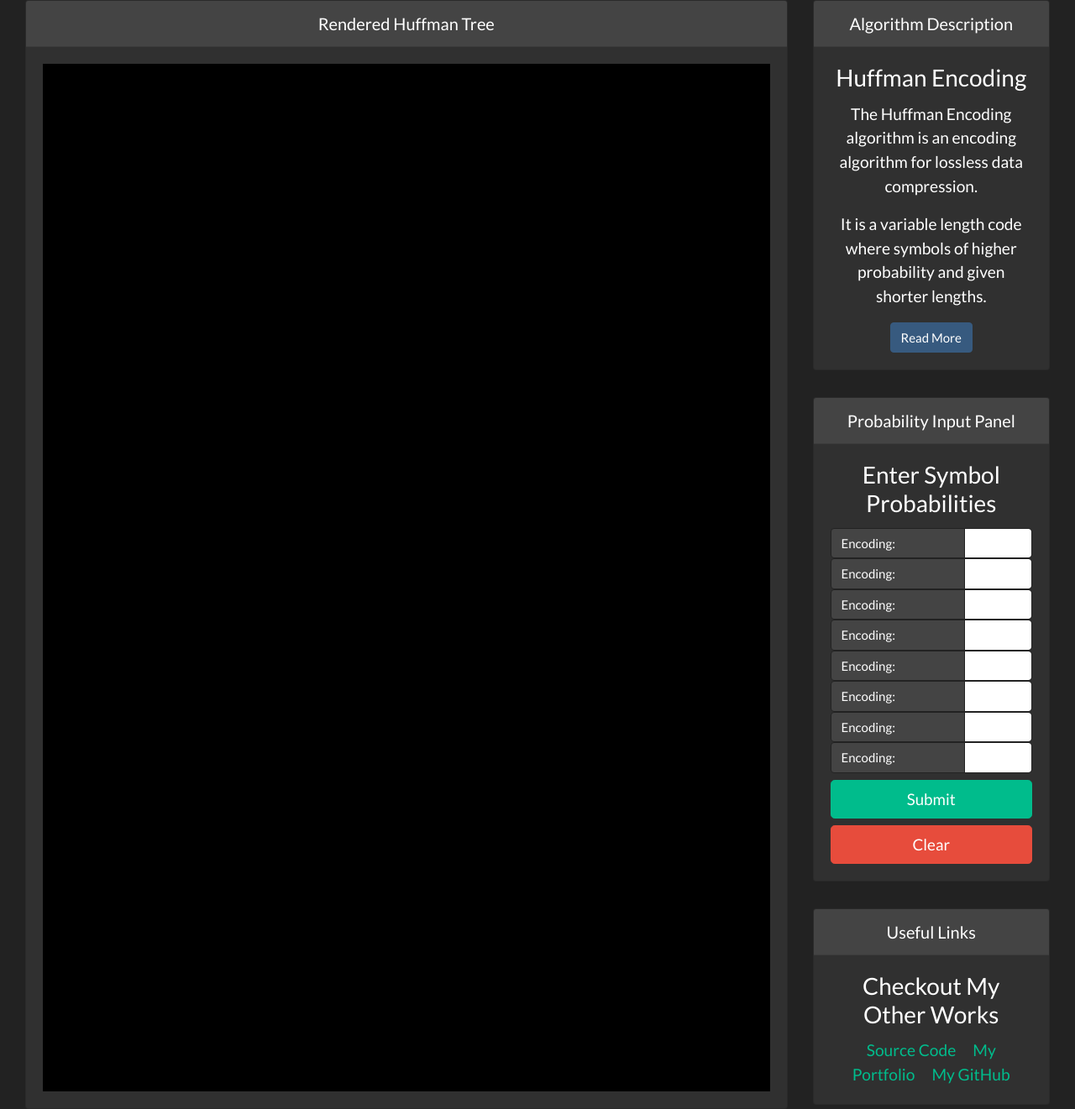
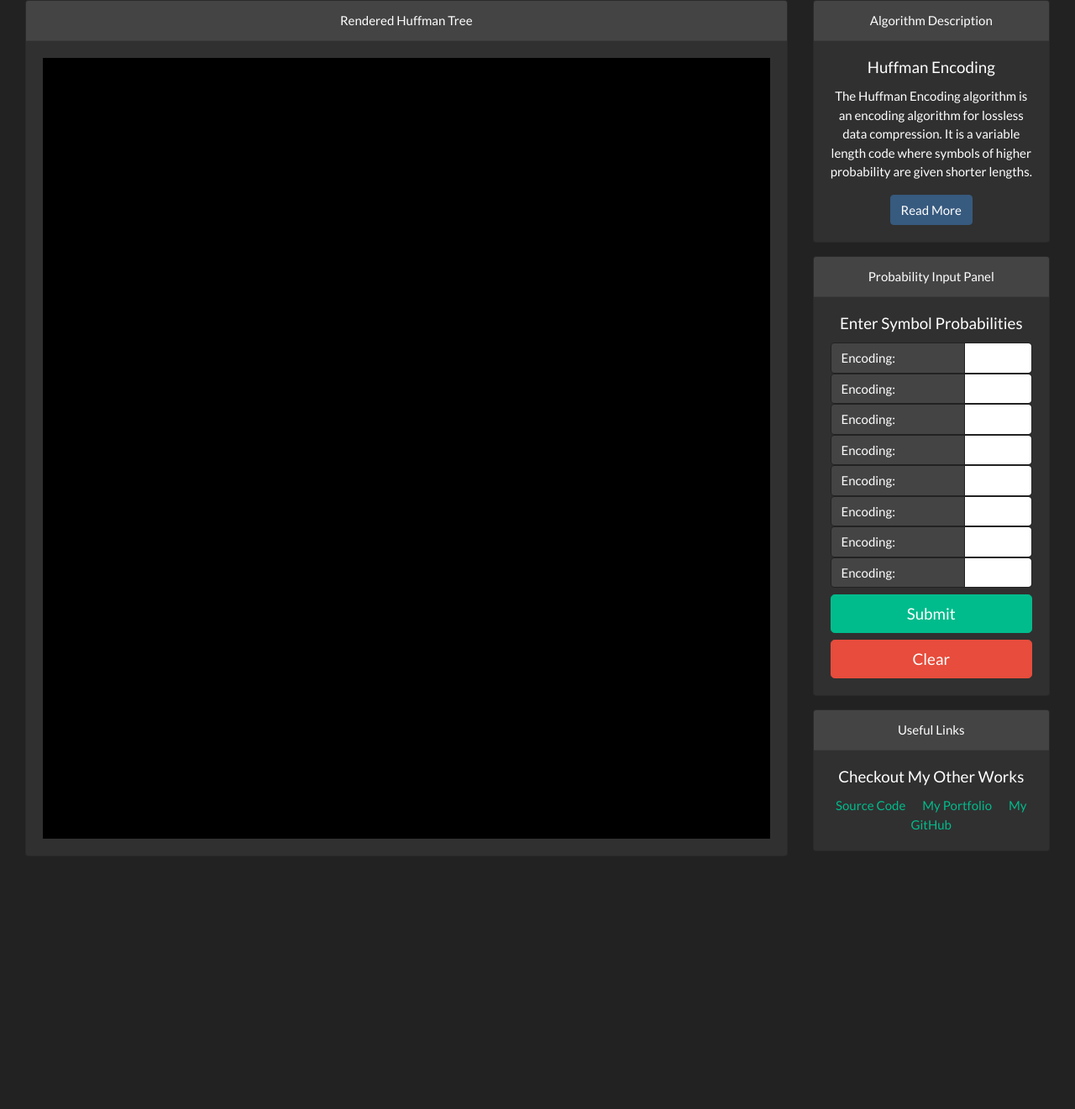
Before and after one commit to V-Wong/Huffman-Encoding, a React (Create React App) app: page / in a window 1280 px wide. Shown: the whole page at 84% size. After the commit the page ends 1020 px from the top, so only its background shows below. Built offline with nearby package versions, Linux system fonts and the light colour scheme.

Commit message:
Decrease font sizex

```diff
--- a/src/components/AlgorithmDescription.tsx
+++ b/src/components/AlgorithmDescription.tsx
@@ -6,12 +6,12 @@ function AlgorithmDescription() {
     <Card
       className="text-center"
     >
-      <Card.Header style={{ fontSize: "1.25rem" }}>Algorithm Description</Card.Header>
+      <Card.Header>Algorithm Description</Card.Header>
       <Card.Body>
-        <Card.Title style={{ fontSize: "1.75rem" }}>Huffman Encoding</Card.Title>
-        <Card.Text style={{ fontSize: "1.2rem" }}>
-          <p>The Huffman Encoding algorithm is an encoding algorithm for lossless data compression.</p>
-          <p>It is a variable length code where symbols of higher probability and given shorter lengths.</p>
+        <Card.Title>Huffman Encoding</Card.Title>
+        <Card.Text>
+          <p>The Huffman Encoding algorithm is an encoding algorithm for lossless data compression.
+          It is a variable length code where symbols of higher probability are given shorter lengths.</p>
         </Card.Text>
         <Button variant="primary" onClick={() => window.open("https://en.wikipedia.org/wiki/Huffman_coding")}>
           Read More
--- a/src/components/Canvas.tsx
+++ b/src/components/Canvas.tsx
@@ -41,7 +41,7 @@ function Canvas(props: { nodes: Array<AbstractNode>, encoding: string }) {
       className="text-center"
       style={{height: "100%"}}
     >
-      <Card.Header style={{ fontSize: "1.25rem" }}>Rendered Huffman Tree</Card.Header>
+      <Card.Header>Rendered Huffman Tree</Card.Header>
       <Card.Body>
         <canvas id="canvas" ref={canvasRef} style={{ backgroundColor: "black" }} />
       </Card.Body>
--- a/src/components/HuffmanPanel.tsx
+++ b/src/components/HuffmanPanel.tsx
@@ -43,15 +43,13 @@ function HuffmanPanel() {
 
           <Card
             className="text-center"
-            style={{ marginTop: "2rem" }}
+            style={{ marginTop: "1rem" }}
           >
-            <Card.Header
-              style={{ fontSize: "1.25rem" }}
-            >
+            <Card.Header >
               Probability Input Panel
             </Card.Header>
             <Card.Body>
-              <Card.Title style={{ fontSize: "1.75rem" }}>
+              <Card.Title>
                 Enter Symbol Probabilities
               </Card.Title>
               {
@@ -83,7 +81,7 @@ function HuffmanPanel() {
                   size="lg"
                   block
                   style={{ marginTop: "1vh" }}
-                  onClick={e => { e.preventDefault(); handleSubmit() }}
+                  onClick={handleSubmit}
                 >
                   Submit
                 </Button>
--- a/src/components/OtherLinks.tsx
+++ b/src/components/OtherLinks.tsx
@@ -5,16 +5,16 @@ function OtherLinks() {
   return (
     <Card
       className="text-center"
-      style={{ marginTop: "2rem" }}
+      style={{ marginTop: "1rem" }}
     >
-      <Card.Header style={{ fontSize: "1.25rem" }}>Useful Links</Card.Header>
+      <Card.Header>Useful Links</Card.Header>
       <Card.Body>
-        <Card.Title style={{ fontSize: "1.75rem" }}>
+        <Card.Title>
           Checkout My Other Works
       </Card.Title>
-        <Card.Link style={{ fontSize: "1.2rem" }} href="https://github.com/V-Wong/Huffman-Encoding">Source Code</Card.Link>
-        <Card.Link style={{ fontSize: "1.2rem" }} href="https://vwong.dev/">My Portfolio</Card.Link>
-        <Card.Link style={{ fontSize: "1.2rem" }} href="https://github.com/V-Wong">My GitHub</Card.Link>
+        <Card.Link href="https://github.com/V-Wong/Huffman-Encoding">Source Code</Card.Link>
+        <Card.Link href="https://vwong.dev/">My Portfolio</Card.Link>
+        <Card.Link href="https://github.com/V-Wong">My GitHub</Card.Link>
       </Card.Body>
     </Card>
   );
```
